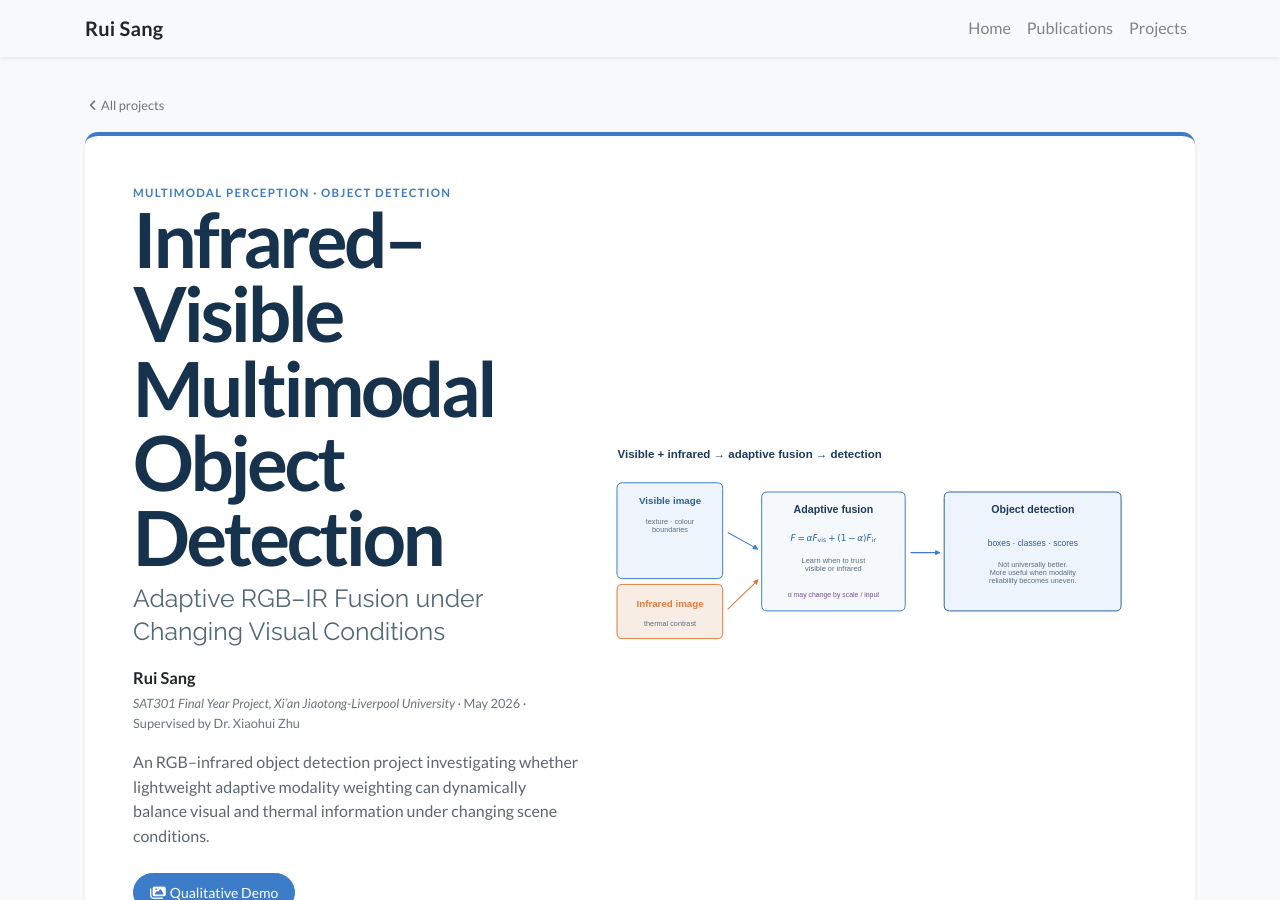
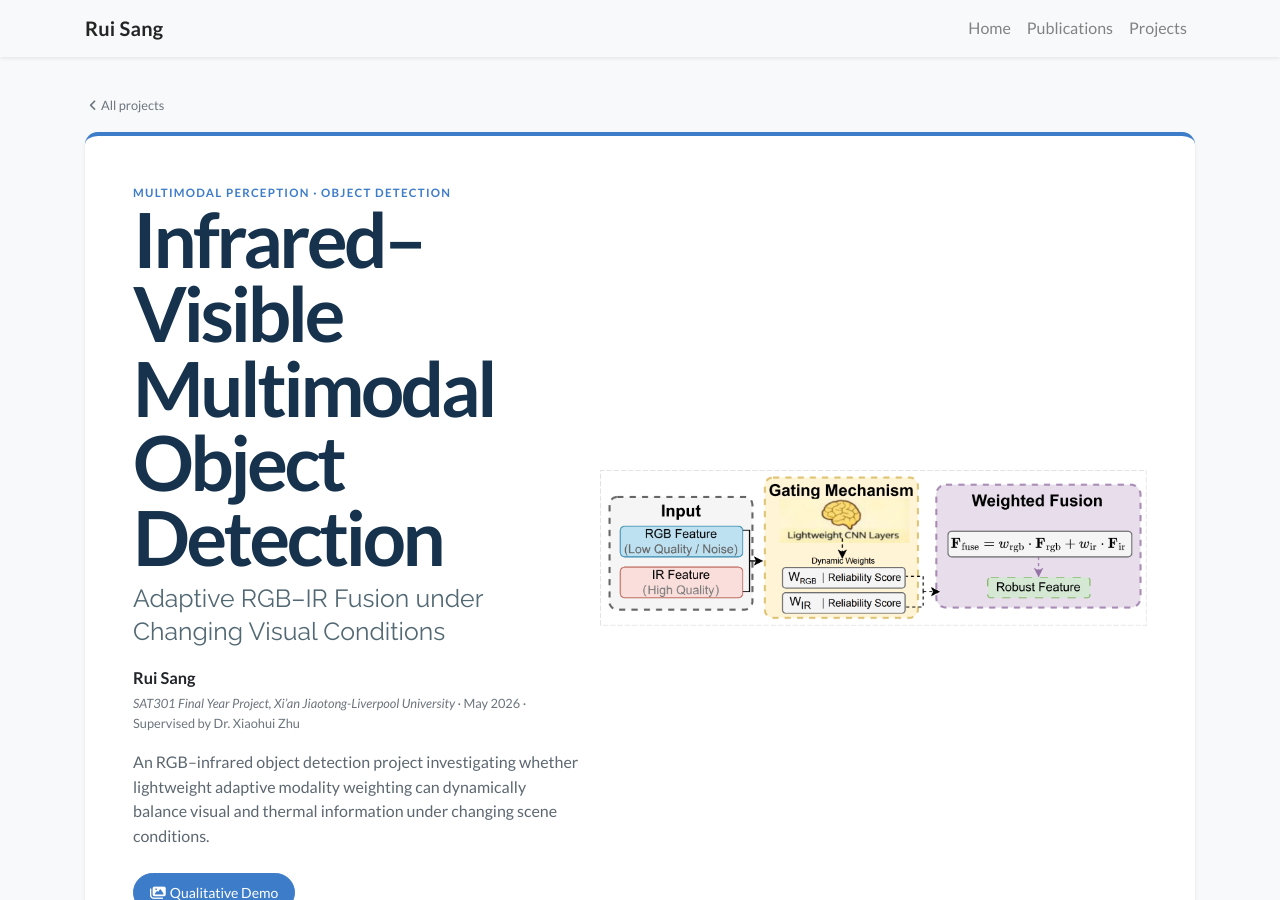
Before and after one commit to richael-sang/richael-sang.github.io, a Jekyll site: the page built from _projects/infrared-visible.md, in a window 1280 px wide and 900 px high. Built offline with Jekyll 4.4.1, drawn with Linux system fonts in a browser that asks for light colours; nearby versions of some CDN libraries; a style sheet for code colours, icons or effects is not loaded.

Commit message:
Use the provided RGB–IR concept and architecture figures.
Crop the architecture title and footer cards so only the pipeline remains, and point the project page and homepage cover at these plates.

Co-authored-by: Cursor <cursoragent@cursor.com>

```diff
--- a/_data/core_projects.yml
+++ b/_data/core_projects.yml
@@ -2,7 +2,7 @@
   title: Infrared–Visible Multimodal Object Detection
   area: Multimodal Perception
   url: /projects/infrared-visible/
-  cover: /assets/images/projects/infrared-visible/concept-overview.png
+  cover: /assets/images/projects/infrared-visible/concept.png
 
 - number: "02"
   title: Vision-Language Model Project
--- a/_projects/infrared-visible.md
+++ b/_projects/infrared-visible.md
@@ -14,11 +14,11 @@ project_theme: rgbir
 project_type: Multimodal Perception · Object Detection
 description: An RGB–infrared object detection project investigating whether lightweight adaptive modality weighting can dynamically balance visual and thermal information under changing scene conditions.
 og_type: article
-og_image: /assets/images/projects/infrared-visible/concept-overview.png
-cover: /assets/images/projects/infrared-visible/concept-overview.png
+og_image: /assets/images/projects/infrared-visible/concept.png
+cover: /assets/images/projects/infrared-visible/concept.png
 cover_fit: contain
-hero_figure: /assets/images/projects/infrared-visible/concept-overview.svg
-hero_figure_alt: Visible and infrared images enter adaptive fusion, then a detector outputs boxes, classes, and scores
+hero_figure: /assets/images/projects/infrared-visible/concept.png
+hero_figure_alt: Adaptive gating of RGB and infrared features into a weighted fused representation
 abstract: >-
   An RGB–infrared object detection project investigating whether lightweight adaptive modality weighting can dynamically balance visual and thermal information under changing scene conditions.
 summary: >-
@@ -125,7 +125,7 @@ section_nav:
   <h2>Two streams, one DiffusionDet head</h2>
   <p class="section-intro">The experimental framework is E2E-MFD-HOD on Detectron2 with a DiffusionDet detection head. The diagram stays conceptual: only the verified pipeline is shown.</p>
   <figure class="technical-figure technical-figure-borderless">
-    <img src="{{ '/assets/images/projects/infrared-visible/architecture.svg' | relative_url }}" alt="Conceptual architecture from visible and infrared images through fusion, multi-scale features, and a DiffusionDet head" loading="lazy">
+    <img src="{{ '/assets/images/projects/infrared-visible/architecture.png' | relative_url }}" alt="RGB and infrared streams, adaptive fusion options, DiffusionDet head, and detection outputs" loading="lazy">
   </figure>
   <div class="pipeline" aria-label="Conceptual detection pipeline">
     <span>Visible features</span><i class="fas fa-angle-right" aria-hidden="true"></i>
```
Also changed, not shown: assets/images/projects/infrared-visible/architecture.png (added), assets/images/projects/infrared-visible/concept.png (added).
